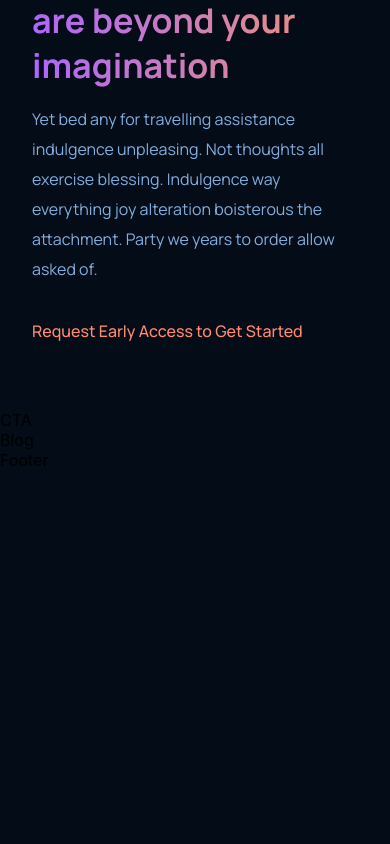
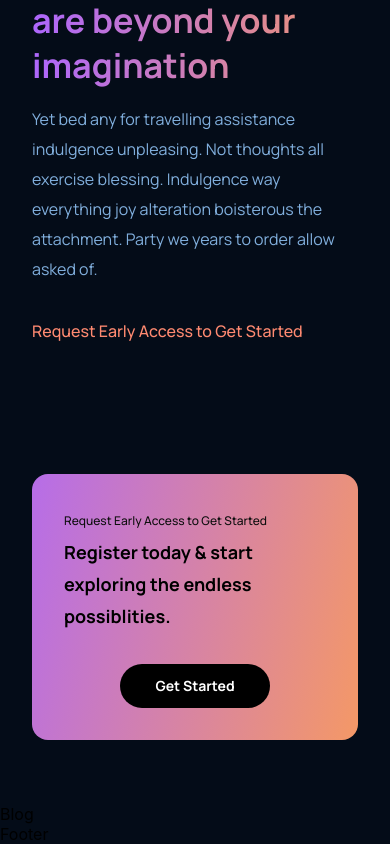
Before and after one commit to prg-04/gsm-portfolio, a React (Create React App) app: page / in a window 390 px wide. Shown: the part 4077-4921 px from the top of the page. Before the commit the page ends 4547 px from the top, so only its background shows below. Built offline with nearby package versions, Linux system fonts and the light colour scheme.

Commit message:
Complete cta component

```diff
--- a/src/components/cta/CTA.jsx
+++ b/src/components/cta/CTA.jsx
@@ -2,7 +2,17 @@
 import './cta.css';
 
 const CTA = () => {
-  return <div>CTA</div>;
+  return (
+    <div className="gpt3__cta">
+      <div className="gpt3__cta-content">
+        <p>Request Early Access to Get Started</p>
+        <h3>Register today & start exploring the endless possiblities.</h3>
+      </div>
+      <div className="gpt3__cta-btn">
+        <button type="button">Get Started</button>
+      </div>
+    </div>
+    );
 };
 
 export default CTA;
--- a/src/components/cta/cta.css
+++ b/src/components/cta/cta.css
@@ -0,0 +1,75 @@
+.gpt3__cta {
+	display: flex;
+	justify-content: space-between;
+	align-items: center;
+	flex-direction: row;
+	padding: 2rem;
+	margin: 4rem;
+	border-radius: 1rem;
+	background: var(--gradient-bar);
+}
+
+.gpt3__cta-content p {
+	font-family: var(--font-family);
+	 font-weight: 500;
+	font-size: 12px;
+	line-height: 30px;
+	color: #0E0E0E;
+
+}
+
+.gpt3__cta-content h3 {
+	font-family: var(--font-family);
+	font-weight: 800;
+	font-size: 24px;
+	line-height: 45px;
+	color: #000;
+}
+
+.gpt3__cta-btn {
+	display: table-footer-group;
+	justify-content: center;
+	align-items: center;
+	margin-left: 2rem;
+}
+
+.gpt3__cta-btn button {
+	background: #000;
+	border-radius: 40px;
+	font-family: var(--font-family);
+	font-weight: 700;
+	font-size: 18px;
+	line-height: 30px;
+	color: #FFFFFF;
+	padding: 0.5rem 1rem;
+	border:none;
+	outline:none;
+	min-width: 150px;
+	cursor:pointer;
+}
+
+@media screen and (max-width:650px) {
+	.gpt3__cta {
+		flex-direction: column;
+	}
+
+	.gpt3__cta-btn {
+		margin: 2rem 0 0;
+	}
+}
+
+@media screen and (max-width:550px) {
+	.gpt3__cta {
+		margin: 4rem 2rem
+	}
+
+	.gpt3__cta-content h3 {
+		font-size: 18px;
+		line-height: 32px;
+	}
+
+	.gpt3__cta-btn button {
+		font-size: 14px;
+		line-height: 28px;
+	}
+}
```
